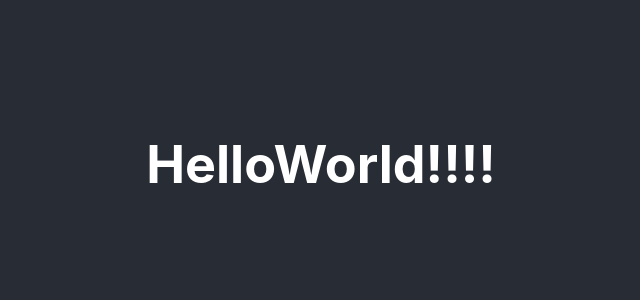
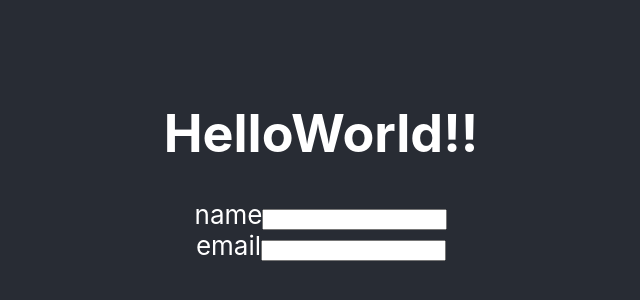
Before and after one commit to sesha3113/training, a React (Create React App) app: page / in a window 1280 px wide. Shown: the part 236-536 px from the top of the page, without its empty margins (319-959 px from the left). Built offline with nearby package versions, Linux system fonts and the light colour scheme.

Commit message:
added Textfield

```diff
--- /dev/null
+++ b/src/Pages/TextBox/Textfield.js
@@ -0,0 +1,12 @@
+import React from "react";
+
+export const Textfield = (props) => {
+  return (
+    <div>
+      <label htmlFor={props.propName}>{props.propName}</label>
+      <input type="text" name={props.propName} />
+    </div>
+  );
+};
+
+export default Textfield;
--- a/src/Pages/helloworld/helloworld.js
+++ b/src/Pages/helloworld/helloworld.js
@@ -1,5 +1,12 @@
 import React from "react";
+import Textfield from "../TextBox/Textfield";
+export default function Helloworld() {
+  return (
+    <div>
+      <h1>HelloWorld!!</h1>
 
-export default function Helloworld() {
-  return <h1>HelloWorld!!!!</h1>;
+      <Textfield propName="name"/>
+      <Textfield propName="email"/>
+    </div>
+  );
 }
```
Also changed, not shown: src/App.js (+8 -7 lines).
